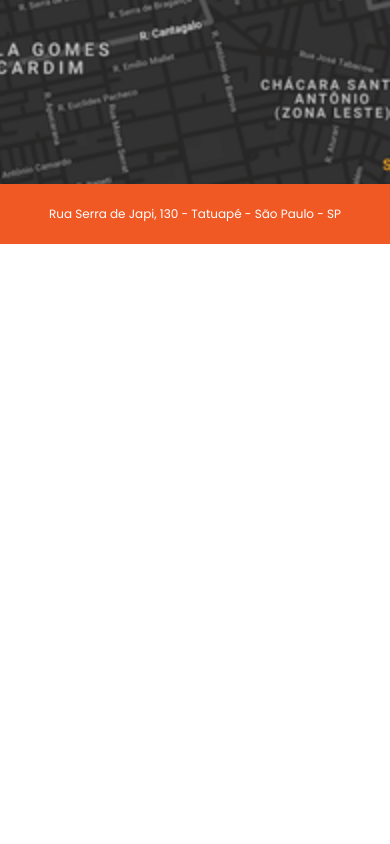
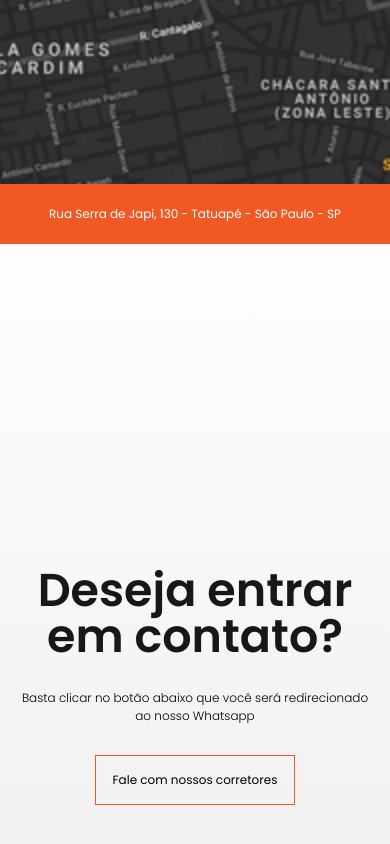
Before and after one commit to muhhx/Movi-Sky-Website, a React (Vite) app: page / in a window 390 px wide. Shown: the part 9337-10181 px from the top of the page. Built offline with nearby package versions, Linux system fonts and the light colour scheme.

Commit message:
Responsive Contact section, done.

```diff
--- /dev/null
+++ b/src/pages/Contact/data.js
@@ -0,0 +1,5 @@
+export const contactData = {
+    title: 'Deseja entrar em contato?',
+    description: 'Basta clicar no botão abaixo que você será redirecionado ao nosso Whatsapp',
+    buttonText: 'Fale com nossos corretores'
+}
--- a/src/pages/Contact/index.jsx
+++ b/src/pages/Contact/index.jsx
@@ -1,5 +1,14 @@
+import { contactData } from './data'
+import { Container, Wrapper, Description, Title, Button } from "./styles";
+
 export default function Contact() {
     return (
-        <div style={{height: '100vh'}}></div>
+        <Container>
+            <Wrapper>
+                <Title>{contactData.title}</Title>
+                <Description>{contactData.description}</Description>
+                <Button>{contactData.buttonText}</Button>
+            </Wrapper>
+        </Container>
     )
 }
--- /dev/null
+++ b/src/pages/Contact/styles.js
@@ -0,0 +1,44 @@
+import styled from "styled-components";
+
+export const Container = styled.div`
+    width: 100%;
+    height: 100vh;
+    display: flex;
+    align-items: center;
+    justify-content: center;
+    padding-top: 100px;
+    background: linear-gradient(#fff, #ececec)
+`;
+
+export const Wrapper = styled.div`
+    width: 90%;
+    display: flex;
+    flex-direction: column;
+    align-items: center;
+    gap: 30px;
+`;
+
+export const Title = styled.h1`
+    font-size: 46px;
+    line-height: 1;
+    font-weight: 600;
+    text-align: center;
+    color: ${({theme}) => theme.colors.darkerBlack};
+`;
+
+export const Description = styled.p`
+    width: 100%;
+    max-width: 400px;
+    text-align: center;
+    font-weight: 300;
+`;
+
+export const Button = styled.button`
+    background-color: transparent;
+    border: solid 1px ${({theme}) => theme.colors.orange};
+    width: 200px;
+    height: 50px;
+    cursor: pointer;
+    font-size: 12px;
+    font-family: 'Poppins', sans-serif;
+`;
```
Also changed, not shown: 1 other file (tests, documents, lock files or other folders).
